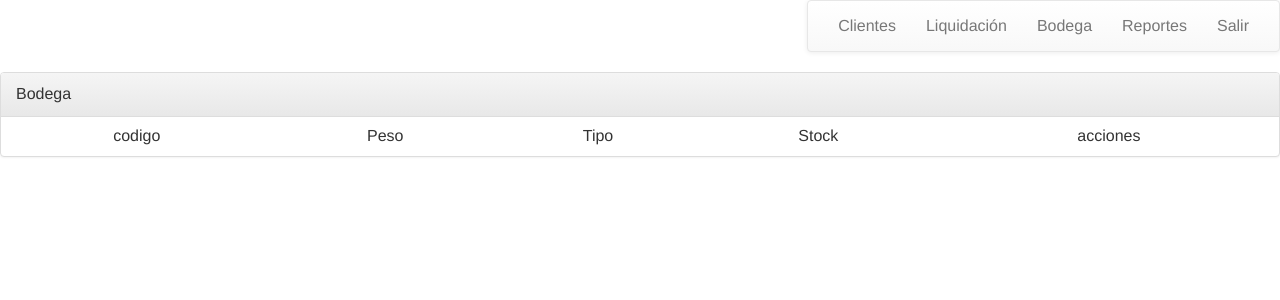
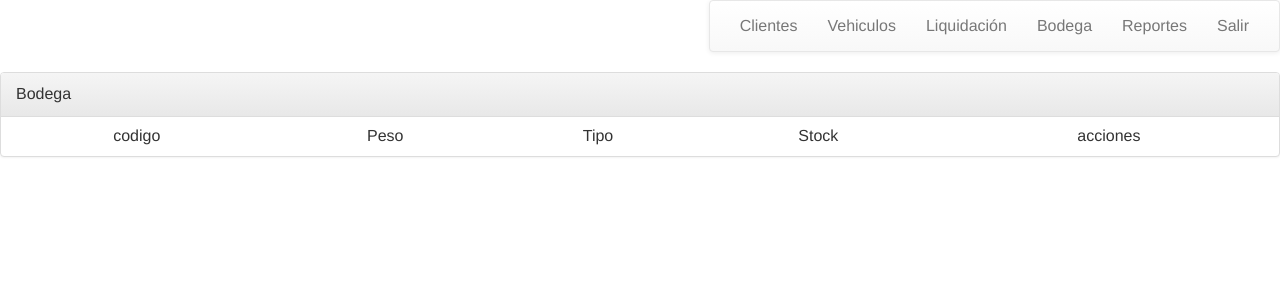
Before and after one commit to aether7/sagyv, a Django app: a page that uses sagyv/main/templates/panel_control.html in a window 1280 px wide. Shown: the top 300 px of the page. Run offline with Django 3.2, Linux system fonts and the light colour scheme; data that the repository does not hold is empty; some libraries are stand-ins or nearby versions.

Commit message:
se agrega sección de vehículos

```diff
--- a/sagyv/main/templates/panel_control.html
+++ b/sagyv/main/templates/panel_control.html
@@ -4,6 +4,7 @@
     <div class="container-fluid">
         <ul class="nav navbar-nav">
             <li><a href="{% url 'cliente' %}">Clientes</a></li>
+            <li><a href="{% url 'vehiculos' %}">Vehiculos</a></li>
             <li><a href="{% url 'liquidacion' %}">Liquidación</a></li>
             <li><a href="{% url 'bodega' %}">Bodega</a></li>
             <li><a href="#">Reportes</a></li>
--- /dev/null
+++ b/sagyv/main/templates/vehiculos/index.html
@@ -0,0 +1,5 @@
+{% extends "panel_control.html" %}
+
+{% block content %}
+    oaaaaaaa
+{% endblock %}
--- a/sagyv/main/urls.py
+++ b/sagyv/main/urls.py
@@ -7,5 +7,6 @@ urlpatterns = patterns("main.views",
 urlpatterns += patterns("",
     url(r"^liquidacion/",include("main.liquidacion.urls")),
     url(r"^bodega/",include("main.bodega.urls")),
-    url(R"^cliente/",include("main.cliente.urls")),
+    url(r"^cliente/",include("main.cliente.urls")),
+    url(r"^vehiculos/",include("main.vehiculos.urls")),
 )
--- /dev/null
+++ b/sagyv/main/vehiculos/urls.py
@@ -0,0 +1,5 @@
+from django.conf.urls import patterns, url
+
+urlpatterns = patterns("main.vehiculos.views",
+    url(r"^$","index",name="vehiculos"),
+)
--- /dev/null
+++ b/sagyv/main/vehiculos/views.py
@@ -0,0 +1,3 @@
+from django.views.generic import View, TemplateView
+
+index = TemplateView.as_view(template_name = "vehiculos/index.html")
```
Also changed, not shown: sagyv/main/vehiculos/__init__.py (added).
